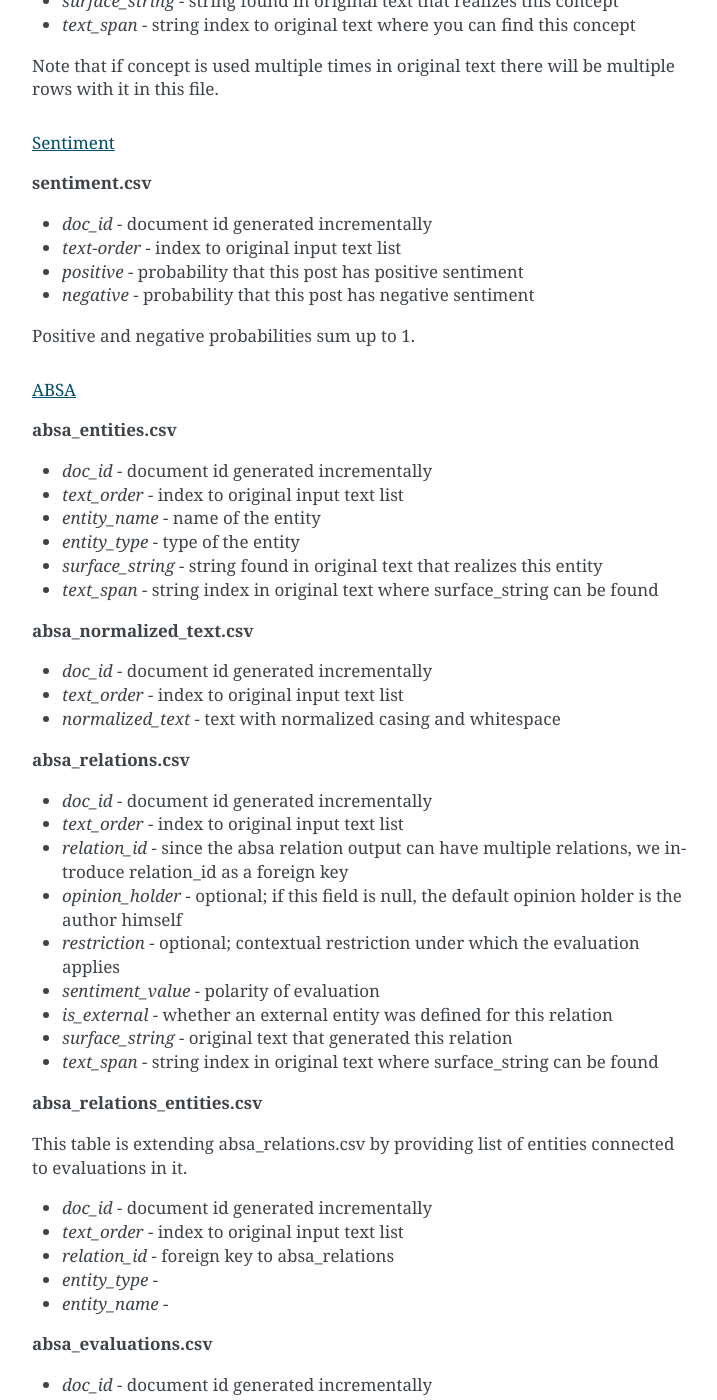
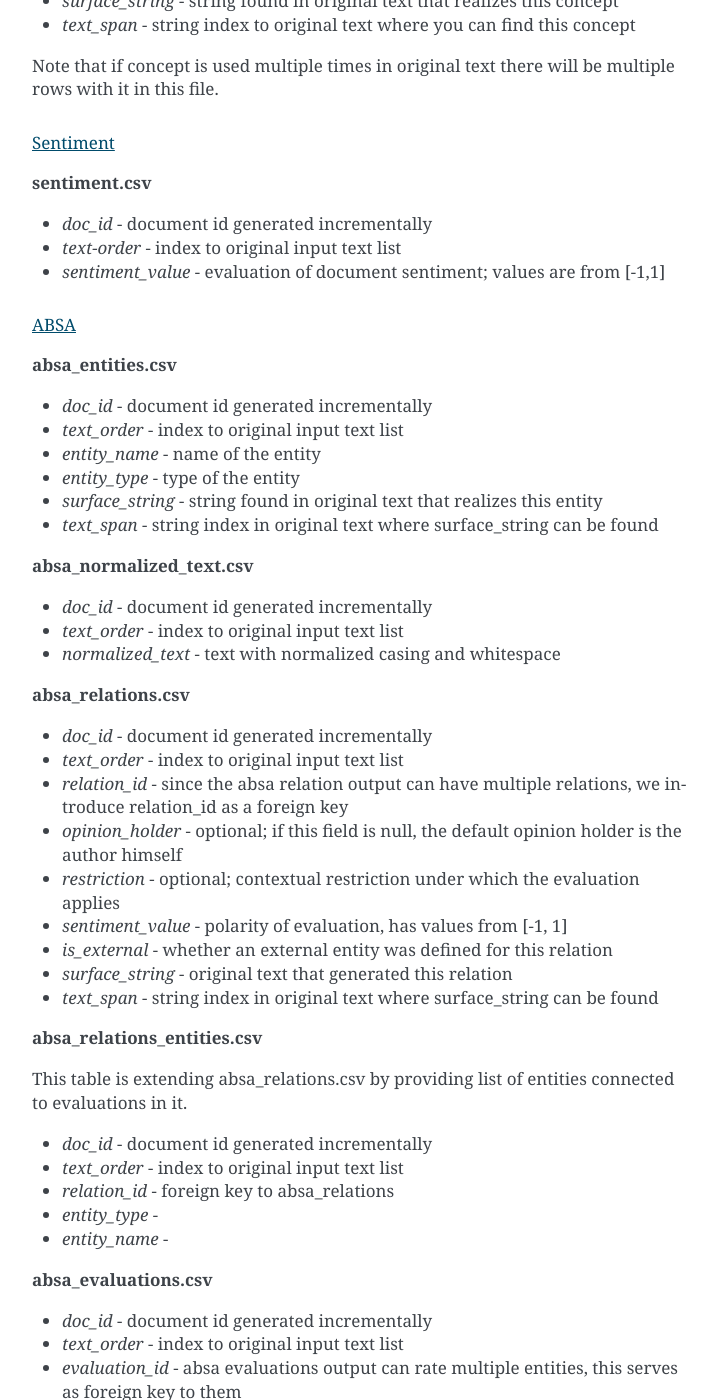
Before and after one commit to anacode/anacode-toolkit, a Sphinx documentation site: the page built from docs/source/intro.rst, in a window 1280 px wide and 1400 px high, scrolled down 6155 px. Shown: the whole window, without its empty margins (388-1105 px from the left). Built offline with Sphinx 7.4.7, drawn with Linux system fonts in a browser that asks for light colours; some of the changed text lies outside the part shown.

Commit message:
Changes that reflect new sentiment_value format

```diff
--- a/docs/source/intro.rst
+++ b/docs/source/intro.rst
@@ -303,10 +303,7 @@ Sentiment
 
 - *doc_id* - document id generated incrementally
 - *text-order* - index to original input text list
-- *positive* - probability that this post has positive sentiment
-- *negative* - probability that this post has negative sentiment
-
-Positive and negative probabilities sum up to 1.
+- *sentiment_value* - evaluation of document sentiment; values are from [-1,1]
 
 
 ABSA
@@ -334,7 +331,7 @@ ABSA
 - *relation_id* - since the absa relation output can have multiple relations, we introduce relation_id as a foreign key
 - *opinion_holder* - optional; if this field is null, the default opinion holder is the author himself
 - *restriction* - optional; contextual restriction under which the evaluation applies
-- *sentiment_value* - polarity of evaluation
+- *sentiment_value* - polarity of evaluation, has values from [-1, 1]
 - *is_external* - whether an external entity was defined for this relation
 - *surface_string* - original text that generated this relation
 - *text_span* - string index in original text where surface_string can be found
@@ -356,7 +353,7 @@ connected to evaluations in it.
 - *text_order* - index to original input text list
 - *evaluation_id* - absa evaluations output can rate multiple entities, this
   serves as foreign key to them
-- *sentiment_value* - numeric value how positive/negative statement is
+- *sentiment_value* - numeric value how positive/negative statement is; from [-1, 1]
 - *surface_string* - original text that was used to get this evaluation
 - *text_span* - string index in original text where surface_string can be found
 
@@ -725,7 +722,7 @@ ABSADataset
   .. parsed-literal::
 
      Entity
-     X5    9.0
+     X5    1.0
      Name: Sentiment, dtype: float64
 
   Also read about :ref:`concept_frequency <concept_frequency_agg>` to see how
@@ -740,8 +737,8 @@ ABSADataset
   .. parsed-literal::
 
      Entity
-     Compartment   -4.0
-     Black         -3.5
+     Compartment   -1.0
+     Black         -0.81
      Name: Sentiment, dtype: float64
 
   Also read about :ref:`concept_frequency <concept_frequency_agg>` to see how
```
Also changed, not shown: other parts of docs/source/intro.rst (+3 -3 lines), 7 other files.
